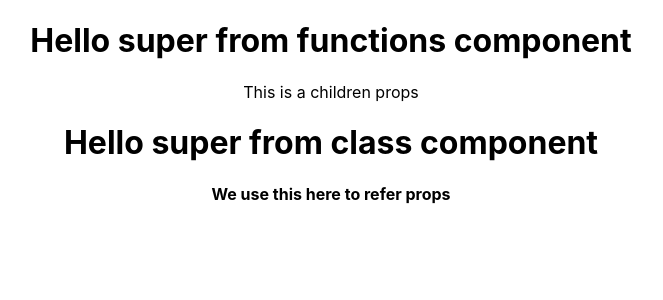
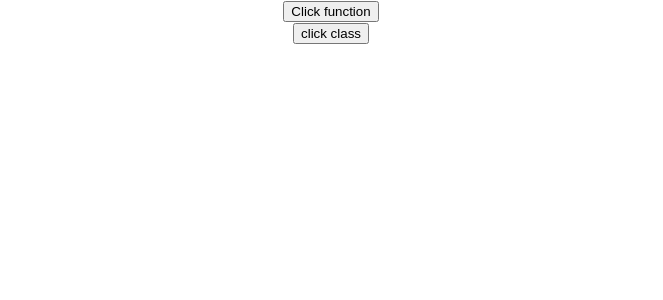
Before and after one commit to rahul7011/react-learning, a React (Create React App) app: page / in a window 1280 px wide. Shown: the top 300 px of the page, without its empty margins (309-972 px from the left). Built offline with nearby package versions, Linux system fonts and the light colour scheme.

Commit message:
event handling in function and class

```diff
--- a/src/App.js
+++ b/src/App.js
@@ -3,24 +3,33 @@ import "./App.css";
 import Greet from "./components/Greet";
 import Welcome from "./components/Welcome";
 import Message from "./components/Message";
-import Counter from "./components/Counter"
+import Counter from "./components/Counter";
+import FunctionClick from "./components/FunctionClick";
+import ClassClick from "./components/ClassClick";
 function App() {
   return (
     <div className="App">
+
+    <FunctionClick></FunctionClick>
+    <ClassClick></ClassClick>
+
       {/* <Counter></Counter> */}
+
       {/* <Message></Message> */}
-      <Greet name="super" number="1">
+
+      {/* <Greet name="super" number="1">
         <p>This is a children props</p>
-      </Greet>
+      </Greet> */}
       {/* <Greet name="Rahul" number="2"> */}
         {/* <p>Another one</p> */}
       {/* </Greet> */}
       {/* <Greet name="React-Django" number="3"> */}
         {/* <p>This is another children props</p> */}
       {/* </Greet> */}
-      <Welcome name="super" number="1">
+
+      {/* <Welcome name="super" number="1">
         <p>We use this here to refer props</p>
-      </Welcome>
+      </Welcome> */}
       {/* <Welcome name="Rahul" number="2"/> */}
       {/* <Welcome name="React-Django" number="3"/>  */}
     </div>
--- /dev/null
+++ b/src/components/ClassClick.js
@@ -0,0 +1,17 @@
+import React, { Component } from 'react'
+
+class ClassClick extends Component {
+
+    clicked() {
+        console.log("class clicked");
+    }
+    render() {
+        return (
+            <div>
+                <button onClick={this.clicked}>click class</button>
+            </div>
+        )
+    }
+}
+
+export default ClassClick
--- /dev/null
+++ b/src/components/FunctionClick.js
@@ -0,0 +1,13 @@
+import React from "react";
+
+export default function FunctionClick() {
+  function clicked() {
+    console.log("function clicked");
+  }
+
+  return (
+    <div>
+      <button onClick={clicked}>Click function</button>
+    </div>
+  );
+}
```
